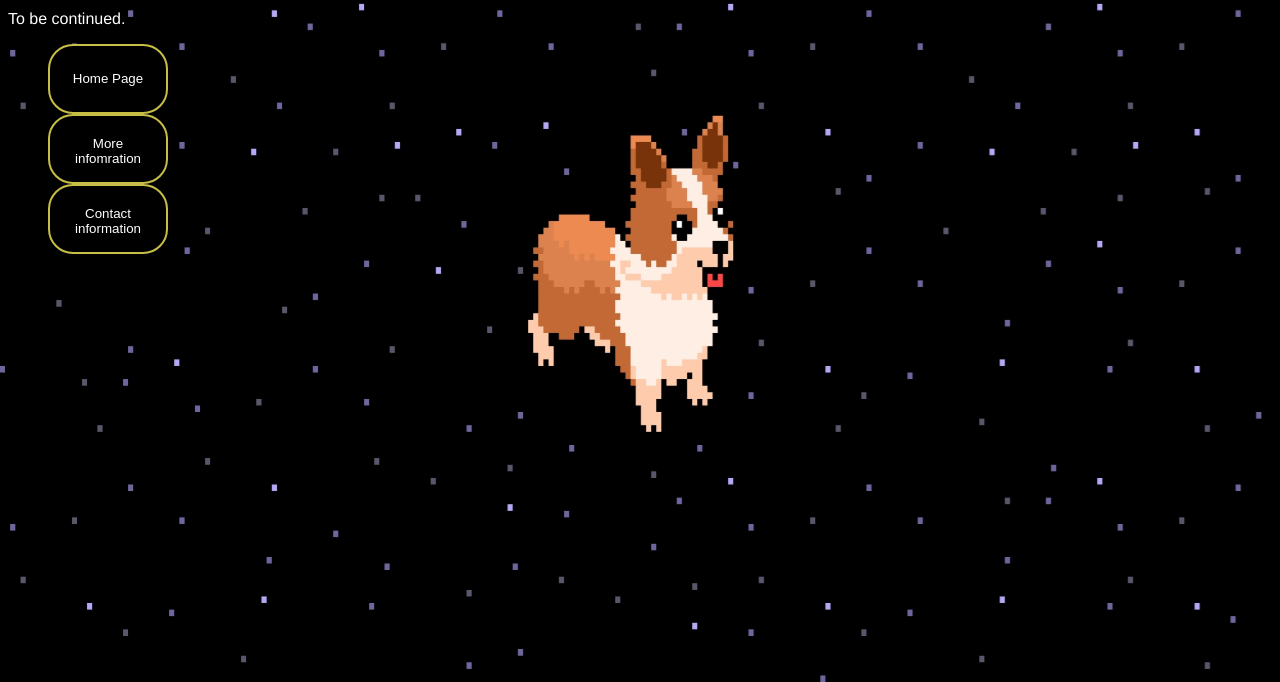
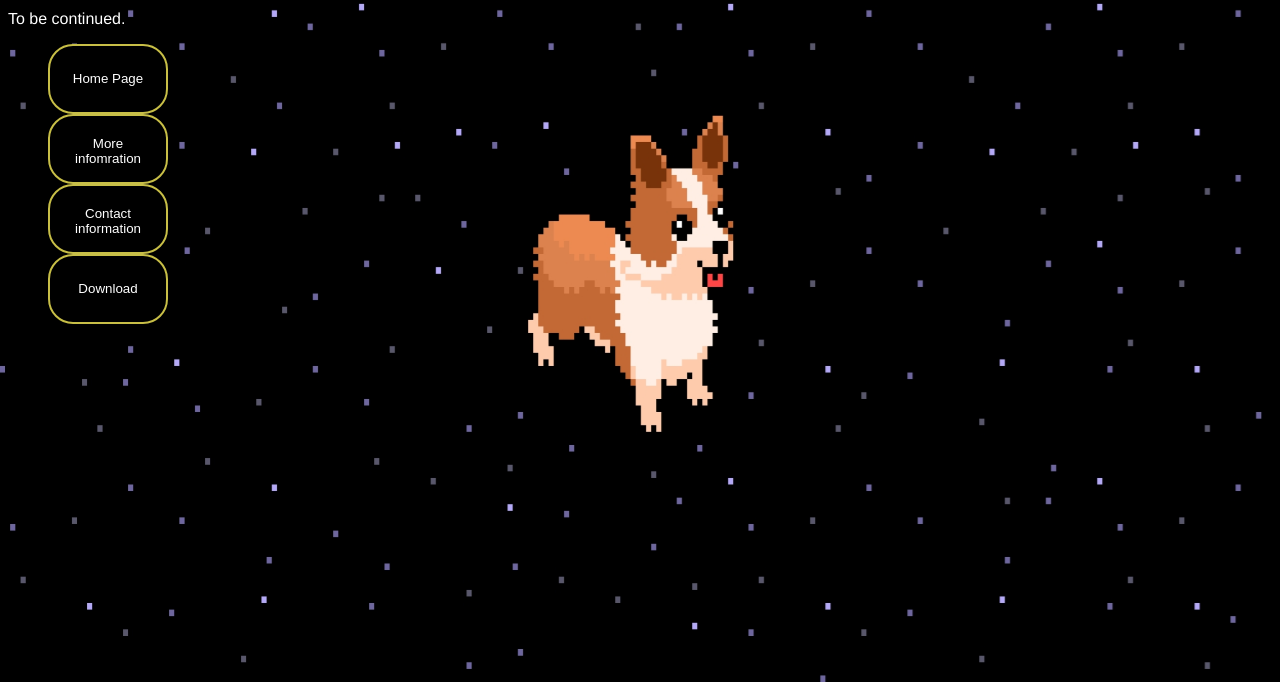
Before and after one commit to Mthul/Graviton, a plain HTML site: page game.html in a window 1280 px wide. Shown: the part 118-800 px from the top of the page. Drawn offline with Linux system fonts and the light colour scheme.

Commit message:
Added download button

```diff
--- a/game.html
+++ b/game.html
@@ -18,6 +18,7 @@
                 <li> <a href = "index.html"><button>Home Page</button></a> </li>
                 <li> <a href = "info.html"><button>More infomration</button> </a></li>
                 <li> <a href = "contact.html"><button>Contact information </button></a></li>
+                <li> <a href = "Voyage.zip" download><button>Download </button></a></li>
             </ul>
         </nav>
     </header>
```
Also changed, not shown: 1 other file.
